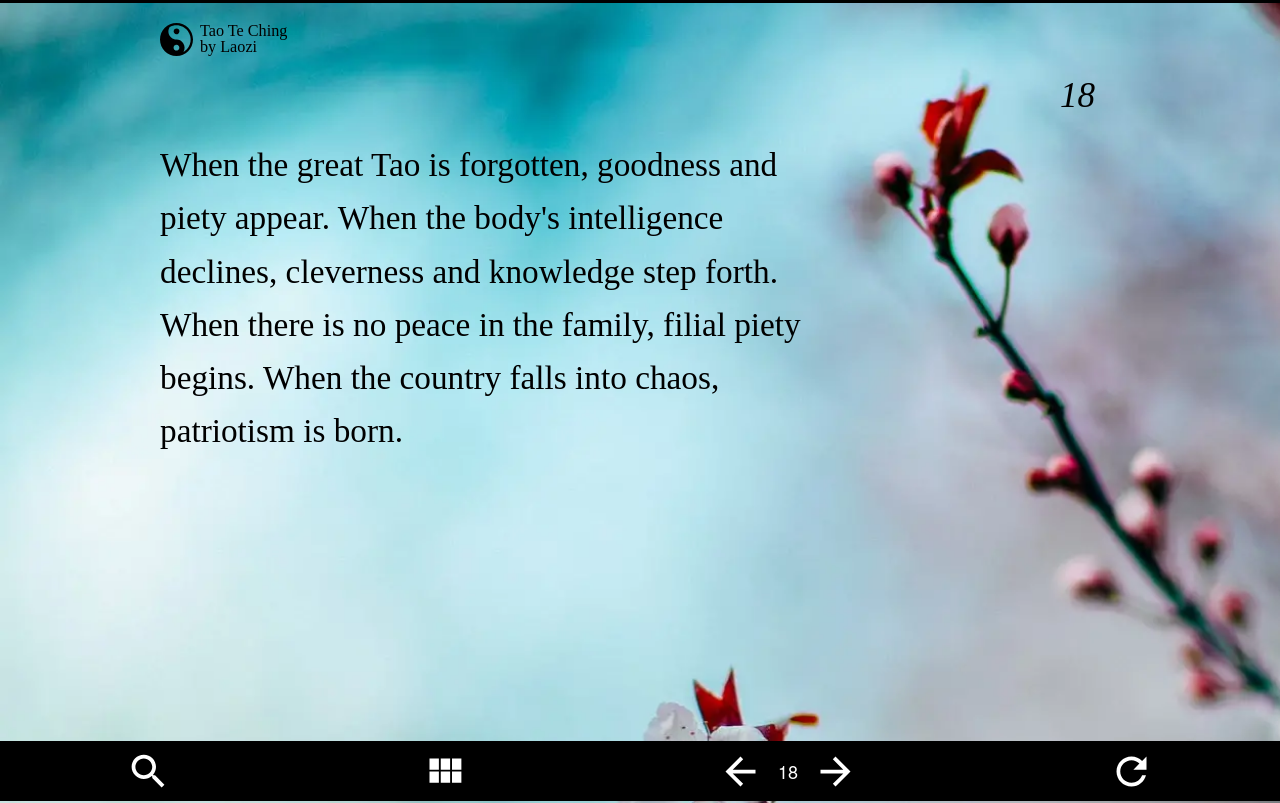
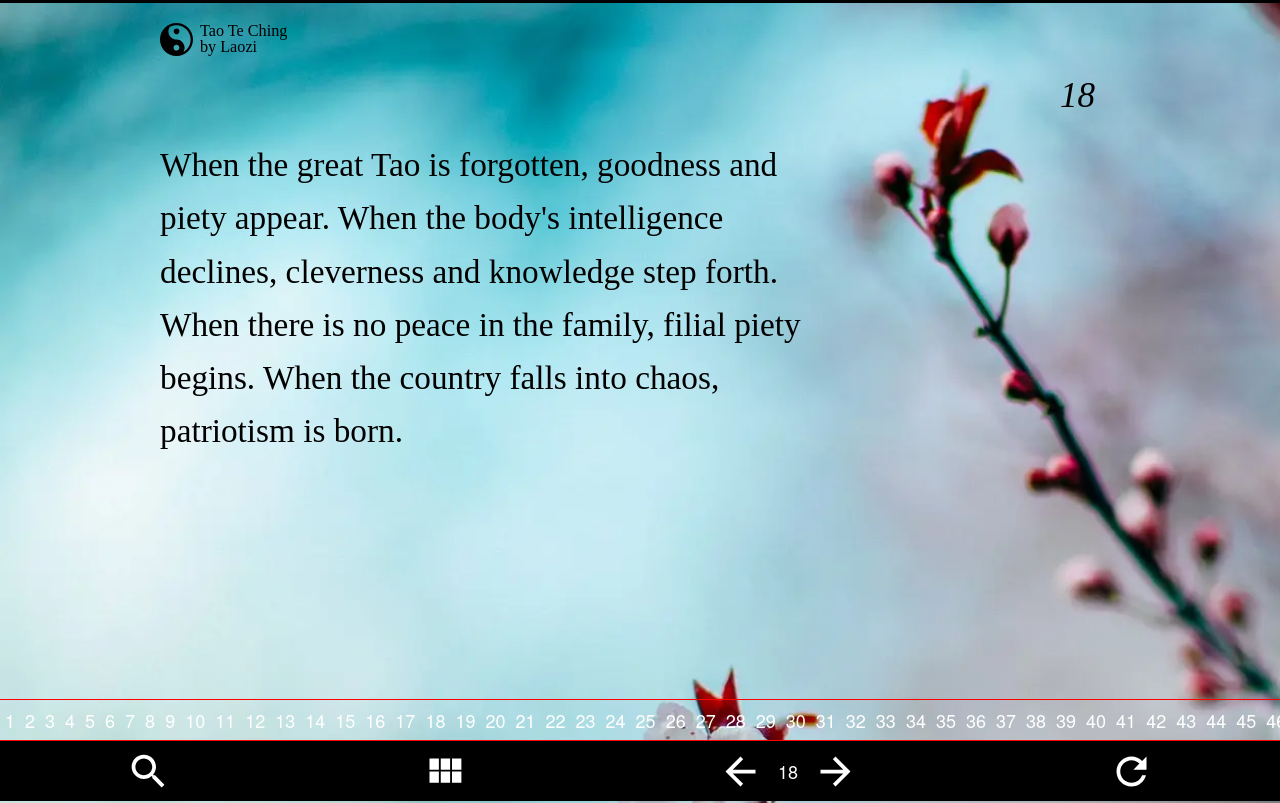
Before and after one commit to djmisha/learnzen.org, a React (Create React App) app: page / in a window 1280 px wide. Built offline with nearby package versions, Linux system fonts and the light colour scheme; a web font is replaced by a local one.

Commit message:
start sideways nav

```diff
--- a/src/css/App.css
+++ b/src/css/App.css
@@ -142,6 +142,24 @@ ul.all-poems {
 
 /*Navigation*/
 
+
+.all-navigation-row {
+	position: absolute;
+	width: 100%;
+	height: 40px;
+	border: 1px solid red;
+	bottom: 60px;
+	display: flex;
+	align-items: center;
+	overflow: scroll;
+}
+
+
+.all-navigation-row div {
+	padding: 5px;
+}
+
+
 form {
 	position: fixed;
 	bottom: -1px;
--- a/src/poems.js
+++ b/src/poems.js
@@ -1,6 +1,5 @@
 import React from 'react';
 import data from './poemData.json';
-
 import Logo from './logo.js'
 
 
@@ -26,14 +25,11 @@ class SinglePoemRow extends React.Component {
     const number = this.props.number;
     const content = this.props.content;
     const className = this.props.className;
-    const visiblePoem = this.props.visiblePoem;
 
     return (
       <li id={number} className={className}>
       <span>{number}</span>
-      <p>
-      {content}
-      </p>
+      <p>{content}</p>
       </li>
     );
   }
@@ -71,12 +67,6 @@ class PoemsTable extends React.Component {
         );
      }
 
-      // poemRows.push(
-      //   <SinglePoemRow number={poem.number} content={poem.content}
-      //   key={poem.number} className='visiblePoem'
-      //   />
-      //);
-
     });
 
     return (
@@ -87,7 +77,35 @@ class PoemsTable extends React.Component {
   }
 }
 
+
+
+
+class SinglePoemNavItem extends React.Component {
+    constructor(props) {
+    super(props);
+    this.handleSpecifiedPoemChange = this.handleSpecifiedPoemChange.bind(this);
+  }
+
+  handleSpecifiedPoemChange() {
+    console.log('test');
+    console.log(this.props.visiblePoem);
+  }
+
+  render() {
+    const number = this.props.number;
+    const className = this.props.className;
+
+    return (
+      <div id={number} className={className} onClick={this.handleSpecifiedPoemChange}>
+      <span>{number}</span>
+      </div>
+    );
+  }
+}
+
+
 class NavigationBar extends React.Component {
+
   constructor(props) {
     super(props);
     this.state = {
@@ -99,6 +117,8 @@ class NavigationBar extends React.Component {
     this.handleNextPoemChange = this.handleNextPoemChange.bind(this);
     this.handlePrevPoemChange = this.handlePrevPoemChange.bind(this);
     this.handleSearchOpen = this.handleSearchOpen.bind(this);
+
+
   }
 
   handleRandomPoemChange() {
@@ -121,6 +141,8 @@ class NavigationBar extends React.Component {
     this.props.onSearchFilterTextChange(e.target.value);
   }
 
+
+
   handleSearchOpen() {
     const change = this.state.searchClass === 'nav-search nav-hidden' ? 'nav-search nav-visible' : 'nav-search nav-hidden';
 
@@ -130,6 +152,17 @@ class NavigationBar extends React.Component {
   }
 
   render() {
+    const PoemsForNavigation = []
+
+    dataArray.forEach((poem) => {
+      PoemsForNavigation.push(
+        <SinglePoemNavItem number={poem.number} key={poem.number}  visiblePoem={this.state.visiblePoem}
+         />
+        );
+    });
+
+    // console.log(PoemsForNavigation);
+
     return (
       <form>
       <label>
@@ -185,7 +218,12 @@ class NavigationBar extends React.Component {
       <span>Random</span>
       </div>
 
+      <div className="all-navigation-row" >
+        {PoemsForNavigation}
+      </div>
+
       </form>
+
     )
   }
 }
@@ -283,7 +321,8 @@ class FileteredPoemsTable extends React.Component {
       onShowAllButtonClick={this.handleShowAllPoemChange}
       onNextPoemButtonClick={this.handleNextPoemChange}
       onPrevPoemButtonClick={this.handlePrevPoemChange}
-      onSpecifiedPoemClick={this.handleSpecifiedPoemChange}
+
+      poems={this.props.poems}
       />
       <PoemsTable
       poems={this.props.poems}
```
